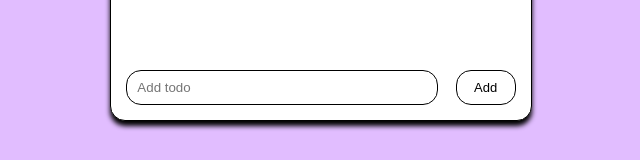
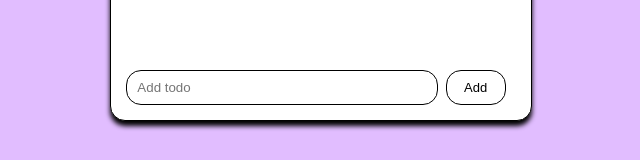
Before and after one commit to JuliaV95/todo, a React (Create React App) app: page / in a window 1280 px wide. Shown: the part 607-767 px from the top of the page, without its empty margins (319-959 px from the left). Built offline with nearby package versions, Linux system fonts and the light colour scheme.

Commit message:
fix (css): fixed scrolling

```diff
--- a/src/App.js
+++ b/src/App.js
@@ -7,6 +7,8 @@ import { ItemList } from "./components/list/list";
 
 const ListWrapper = styled.div`
   flex: 1 1 auto;
+  overflow-y: scroll;
+  margin-bottom: 20px;
 `;
 
 function App() {
--- a/src/components/button/button.scss
+++ b/src/components/button/button.scss
@@ -5,4 +5,5 @@
     border: 1px solid #000;
     font-size: 13px;
     width: 60px;
+    margin-right: 10px;
 }
--- a/src/components/list/list.scss
+++ b/src/components/list/list.scss
@@ -10,5 +10,5 @@
 
 .list-group {
     height: 80%;
-    overflow-y: auto;
+
 }
--- a/src/scss/main.scss
+++ b/src/scss/main.scss
@@ -26,6 +26,7 @@ body, html, #root {
     background-color: white;
     display: flex;
     flex-direction: column;
+    overflow: scroll;
 }
 
 //STYLES
```
